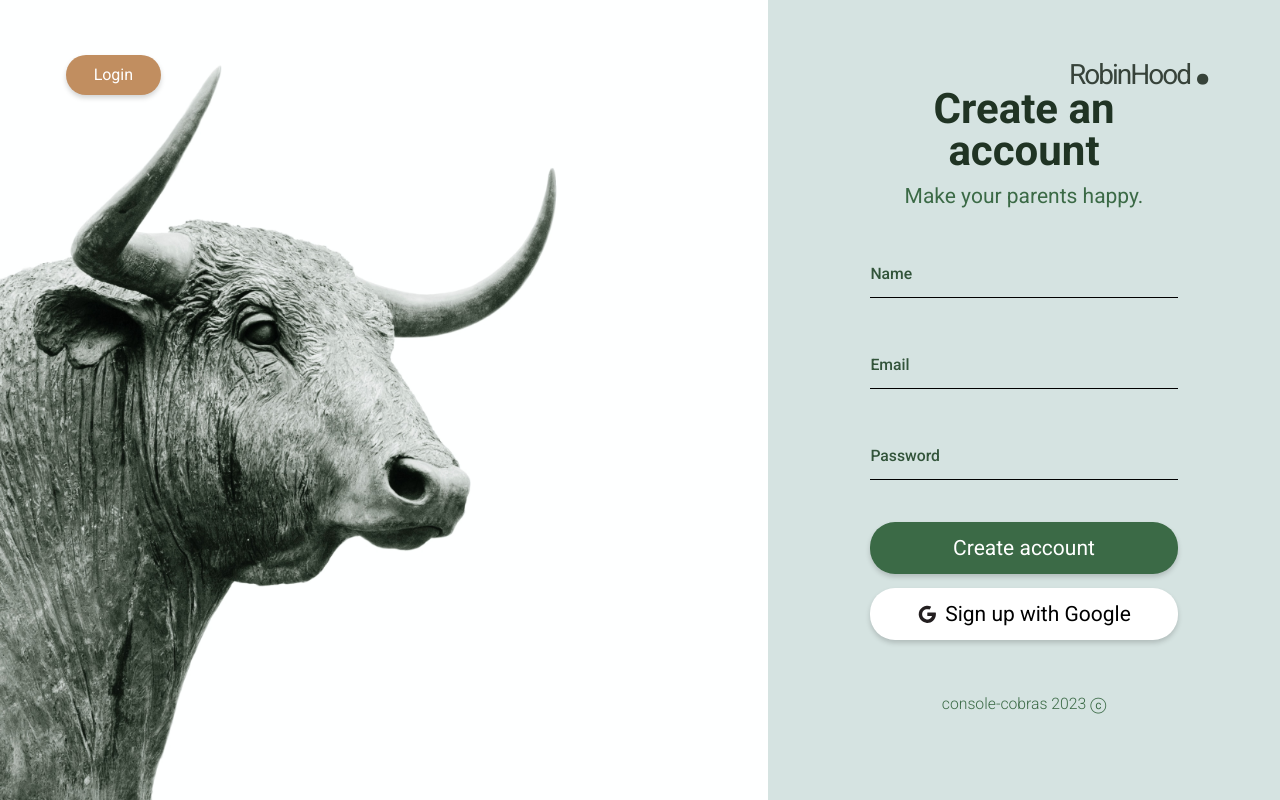
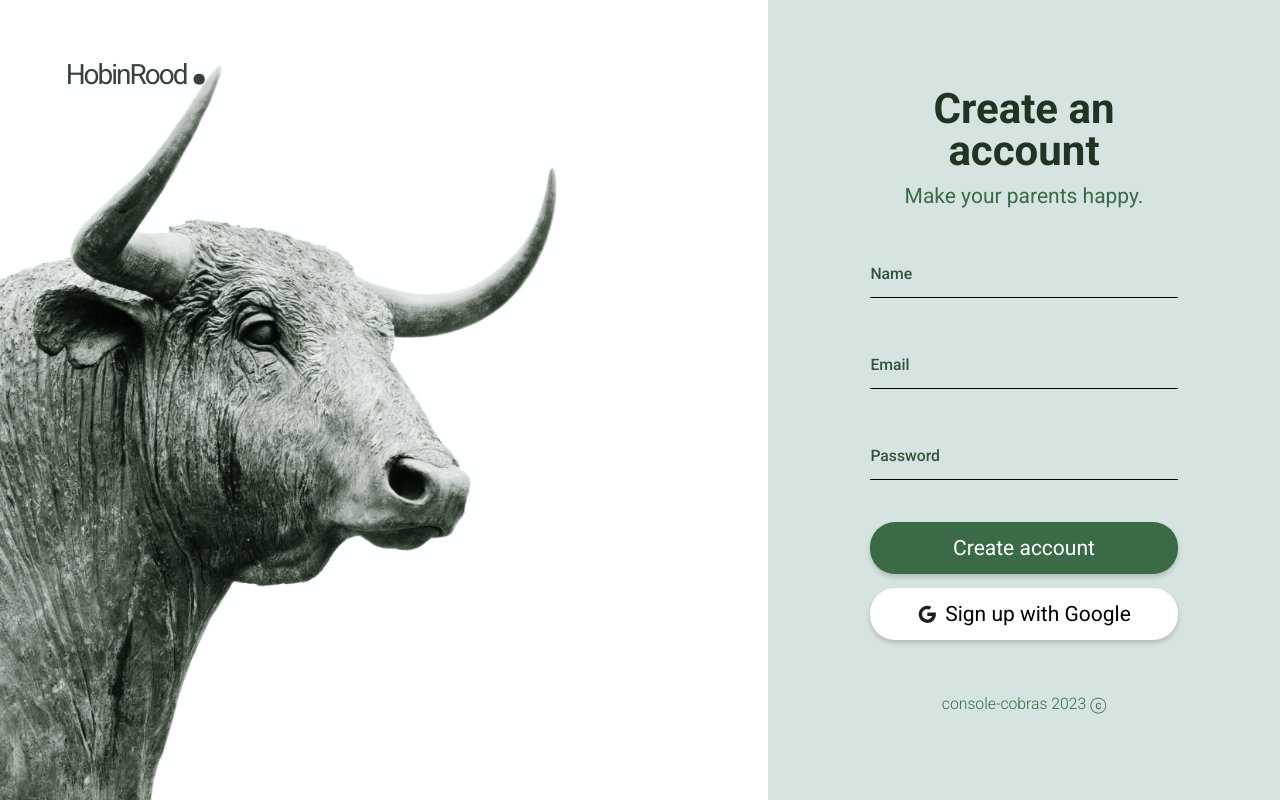
Before and after one commit to 1-Dont-Know/Not-Robin-Hood, a React (Create React App) app: page /signup in a window 1280 px wide. Built offline with nearby package versions, Linux system fonts and the light colour scheme.

Commit message:
remove login btn, add sass dependency

```diff
--- a/package.json
+++ b/package.json
@@ -10,6 +10,7 @@
     "react-dom": "^18.2.0",
     "react-router-dom": "^6.8.1",
     "react-scripts": "5.0.1",
+    "sass": "^1.58.1",
     "web-vitals": "^2.1.4"
   },
   "scripts": {
--- a/src/components/AppRouter/AppRouter.jsx
+++ b/src/components/AppRouter/AppRouter.jsx
@@ -1,6 +1,6 @@
 import React from "react";
 import { Route, Routes, Navigate } from "react-router-dom";
-import { publicRoutes } from "../../routes";
+import { publicRoutes } from "../../routes/routes";
 import { SIGNUP_ROUTE } from "../../utils/consts";
 
 const AppRouter = () => {
--- a/src/components/UI/Logo/Logo.jsx
+++ b/src/components/UI/Logo/Logo.jsx
@@ -6,7 +6,7 @@ const Logo = ({ children }) => {
   return (
     <>
       <Link className={styles.logo}>
-        <h1>RobinHood</h1>
+        <h1>HobinRood</h1>
         <h2>.</h2>
       </Link>
     </>
--- a/src/components/Signup/Signup.jsx
+++ b/src/components/pages/Signup/Signup.jsx
@@ -1,18 +1,16 @@
 import React from "react";
 import styles from "./Signup.module.scss";
-import Logo from "../UI/Logo/Logo";
-import LoginBtn from "../UI/LoginBtn/LoginBtn";
-import Input from "../UI/Input/Input";
-import CreateAccountBtn from "../UI/CreateAccBtn/CreateAccountBtn";
-import GoogleBtn from "../UI/GoogleBtn/GoogleBtn";
-import google from "../../assets/icons/google.svg";
+import Logo from "../../UI/Logo/Logo";
+import Input from "../../UI/Input/Input";
+import CreateAccountBtn from "../../UI/CreateAccBtn/CreateAccountBtn";
+import GoogleBtn from "../../UI/GoogleBtn/GoogleBtn";
+import google from "../../../assets/icons/google.svg";
 
 const Signup = () => {
   return (
     <div className={styles.container}>
       <div className={styles.wrapper}>
         <nav className={styles.nav}>
-          <LoginBtn>Login</LoginBtn>
           <Logo />
         </nav>
       </div>
--- a/src/components/Signup/Signup.module.scss
+++ b/src/components/pages/Signup/Signup.module.scss
@@ -1,5 +1,5 @@
-@use "../../styles/mixins.scss";
-@use "../../styles//variables.scss";
+@use "../../../styles/mixins.scss";
+@use "../../../styles//variables.scss";
 
 .container {
   height: 100vh;
@@ -33,7 +33,7 @@
   width: 60%;
   background-size: cover;
   height: 100%;
-  background-image: url(../../assets/bull.png);
+  background-image: url(../../../assets/bull.png);
   background-repeat: no-repeat;
 }
 
--- a/src/routes/index.js
+++ /dev/null
@@ -1,20 +0,0 @@
-import { LOGIN_ROUTE, SIGNUP_ROUTE } from "../utils/consts";
-import Login from "../components/Login/Login";
-import Signup from "../components/Signup/Signup";
-
-// public routes
-
-export const publicRoutes = [
-  {
-    path: LOGIN_ROUTE,
-    element: Login,
-  },
-  {
-    path: SIGNUP_ROUTE,
-    element: Signup,
-  },
-];
-
-// private routes
-
-export const privateRoutes = [];
--- /dev/null
+++ b/src/routes/routes.js
@@ -0,0 +1,15 @@
+import { SIGNUP_ROUTE } from "../utils/consts";
+import Signup from "../components/pages/Signup/Signup";
+
+// public routes
+
+export const publicRoutes = [
+  {
+    path: SIGNUP_ROUTE,
+    element: Signup,
+  },
+];
+
+// private routes
+
+export const privateRoutes = [];
```
Also changed, not shown: src/components/pages/Login/Login.jsx (renamed from src/components/Login/Login.jsx), src/components/pages/Login/Login.module.scss (added), 2 other files (tests, documents, lock files or other folders).
